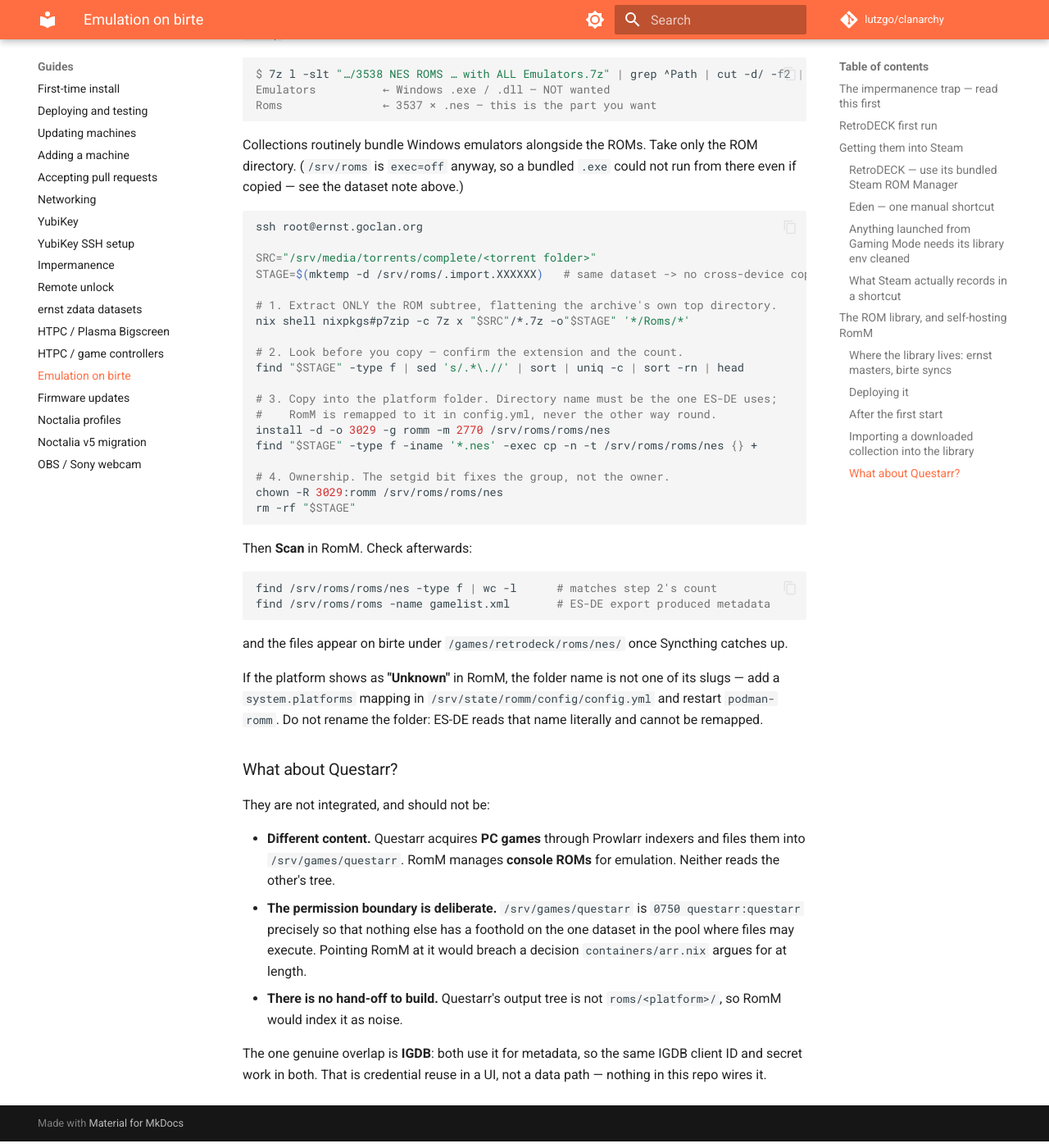
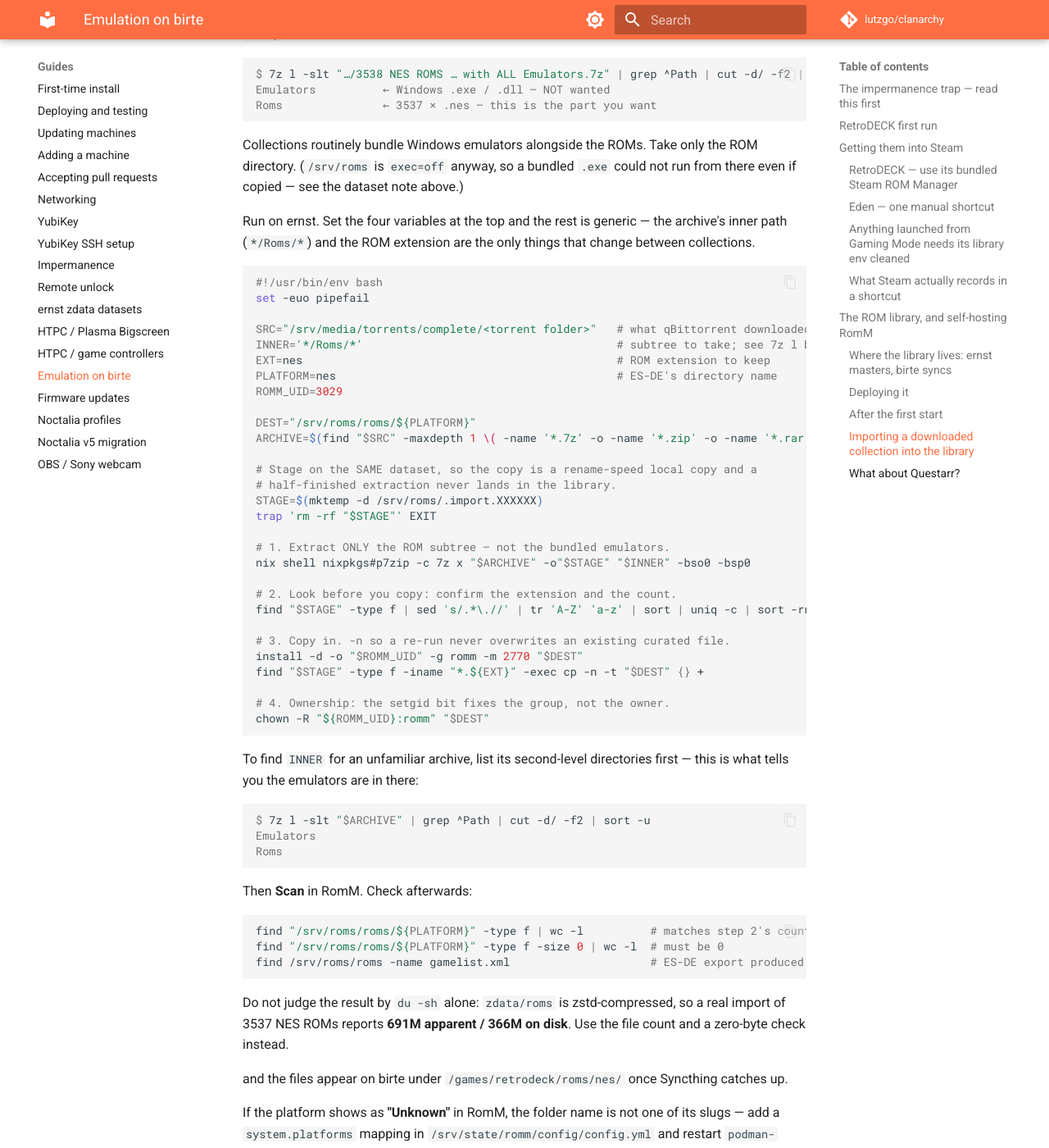
Before and after one commit to lutzgo/clanarchy, an MkDocs documentation site: the page built from docs/guides/birte-emulation.md, in a window 1280 px wide and 1400 px high, scrolled down 6371 px. Shown: the whole window at 82% size. Built offline with MkDocs 1.6.1 and Material for MkDocs 9.7.7, drawn with Linux system fonts in a browser that asks for light colours; comment, search, counter and statistics services are not loaded.

Commit message:
Generalize the ROM import commands, after running them for real
Parameterised to four variables at the top (SRC, INNER, EXT, PLATFORM); the
archive's inner path and the ROM extension are the only things that change
between collections.  Adds the `7z l | cut -d/ -f2` one-liner for discovering
INNER on an unfamiliar archive, which is also what reveals the bundled
emulators.

Run against the real download: 3537 .nes extracted and copied into
/srv/roms/roms/nes.

One thing worth writing down, because it looked like a failed import: do NOT
judge the result by `du -sh`.  zdata/roms is zstd-compressed, so those 3537
ROMs report 691M apparent against 366M on disk (723,903,802 bytes total, 0
zero-byte files).  The file count and a zero-byte check are the honest checks.

Co-Authored-By: Claude Opus 5 <noreply@anthropic.com>
Claude-Session: https://claude.ai/code/session_01EhPiNePz71TAJ5poJSixP7

````diff
--- a/docs/guides/birte-emulation.md
+++ b/docs/guides/birte-emulation.md
@@ -291,34 +291,62 @@ Collections routinely bundle Windows emulators alongside the ROMs. Take only
 the ROM directory. (`/srv/roms` is `exec=off` anyway, so a bundled `.exe` could
 not run from there even if copied — see the dataset note above.)
 
+Run on ernst. Set the four variables at the top and the rest is generic — the
+archive's inner path (`*/Roms/*`) and the ROM extension are the only things
+that change between collections.
+
 ```bash
-ssh root@ernst.goclan.org
+#!/usr/bin/env bash
+set -euo pipefail
 
-SRC="/srv/media/torrents/complete/<torrent folder>"
-STAGE=$(mktemp -d /srv/roms/.import.XXXXXX)   # same dataset -> no cross-device copy
+SRC="/srv/media/torrents/complete/<torrent folder>"   # what qBittorrent downloaded
+INNER='*/Roms/*'                                      # subtree to take; see 7z l below
+EXT=nes                                               # ROM extension to keep
+PLATFORM=nes                                          # ES-DE's directory name
+ROMM_UID=3029
 
-# 1. Extract ONLY the ROM subtree, flattening the archive's own top directory.
-nix shell nixpkgs#p7zip -c 7z x "$SRC"/*.7z -o"$STAGE" '*/Roms/*'
+DEST="/srv/roms/roms/${PLATFORM}"
+ARCHIVE=$(find "$SRC" -maxdepth 1 \( -name '*.7z' -o -name '*.zip' -o -name '*.rar' \) | head -1)
 
-# 2. Look before you copy — confirm the extension and the count.
-find "$STAGE" -type f | sed 's/.*\.//' | sort | uniq -c | sort -rn | head
+# Stage on the SAME dataset, so the copy is a rename-speed local copy and a
+# half-finished extraction never lands in the library.
+STAGE=$(mktemp -d /srv/roms/.import.XXXXXX)
+trap 'rm -rf "$STAGE"' EXIT
 
-# 3. Copy into the platform folder. Directory name must be the one ES-DE uses;
-#    RomM is remapped to it in config.yml, never the other way round.
-install -d -o 3029 -g romm -m 2770 /srv/roms/roms/nes
-find "$STAGE" -type f -iname '*.nes' -exec cp -n -t /srv/roms/roms/nes {} +
+# 1. Extract ONLY the ROM subtree — not the bundled emulators.
+nix shell nixpkgs#p7zip -c 7z x "$ARCHIVE" -o"$STAGE" "$INNER" -bso0 -bsp0
 
-# 4. Ownership. The setgid bit fixes the group, not the owner.
-chown -R 3029:romm /srv/roms/roms/nes
-rm -rf "$STAGE"
+# 2. Look before you copy: confirm the extension and the count.
+find "$STAGE" -type f | sed 's/.*\.//' | tr 'A-Z' 'a-z' | sort | uniq -c | sort -rn | head -5
+
+# 3. Copy in. -n so a re-run never overwrites an existing curated file.
+install -d -o "$ROMM_UID" -g romm -m 2770 "$DEST"
+find "$STAGE" -type f -iname "*.${EXT}" -exec cp -n -t "$DEST" {} +
+
+# 4. Ownership: the setgid bit fixes the group, not the owner.
+chown -R "${ROMM_UID}:romm" "$DEST"
+```
+
+To find `INNER` for an unfamiliar archive, list its second-level directories
+first — this is what tells you the emulators are in there:
+
+```console
+$ 7z l -slt "$ARCHIVE" | grep ^Path | cut -d/ -f2 | sort -u
+Emulators
+Roms
 ```
 
 Then **Scan** in RomM. Check afterwards:
 
 ```bash
-find /srv/roms/roms/nes -type f | wc -l      # matches step 2's count
-find /srv/roms/roms -name gamelist.xml       # ES-DE export produced metadata
+find "/srv/roms/roms/${PLATFORM}" -type f | wc -l          # matches step 2's count
+find "/srv/roms/roms/${PLATFORM}" -type f -size 0 | wc -l  # must be 0
+find /srv/roms/roms -name gamelist.xml                     # ES-DE export produced metadata
 ```
+
+Do not judge the result by `du -sh` alone: `zdata/roms` is zstd-compressed, so
+a real import of 3537 NES ROMs reports **691M apparent / 366M on disk**. Use
+the file count and a zero-byte check instead.
 
 and the files appear on birte under `/games/retrodeck/roms/nes/` once Syncthing
 catches up.
````
